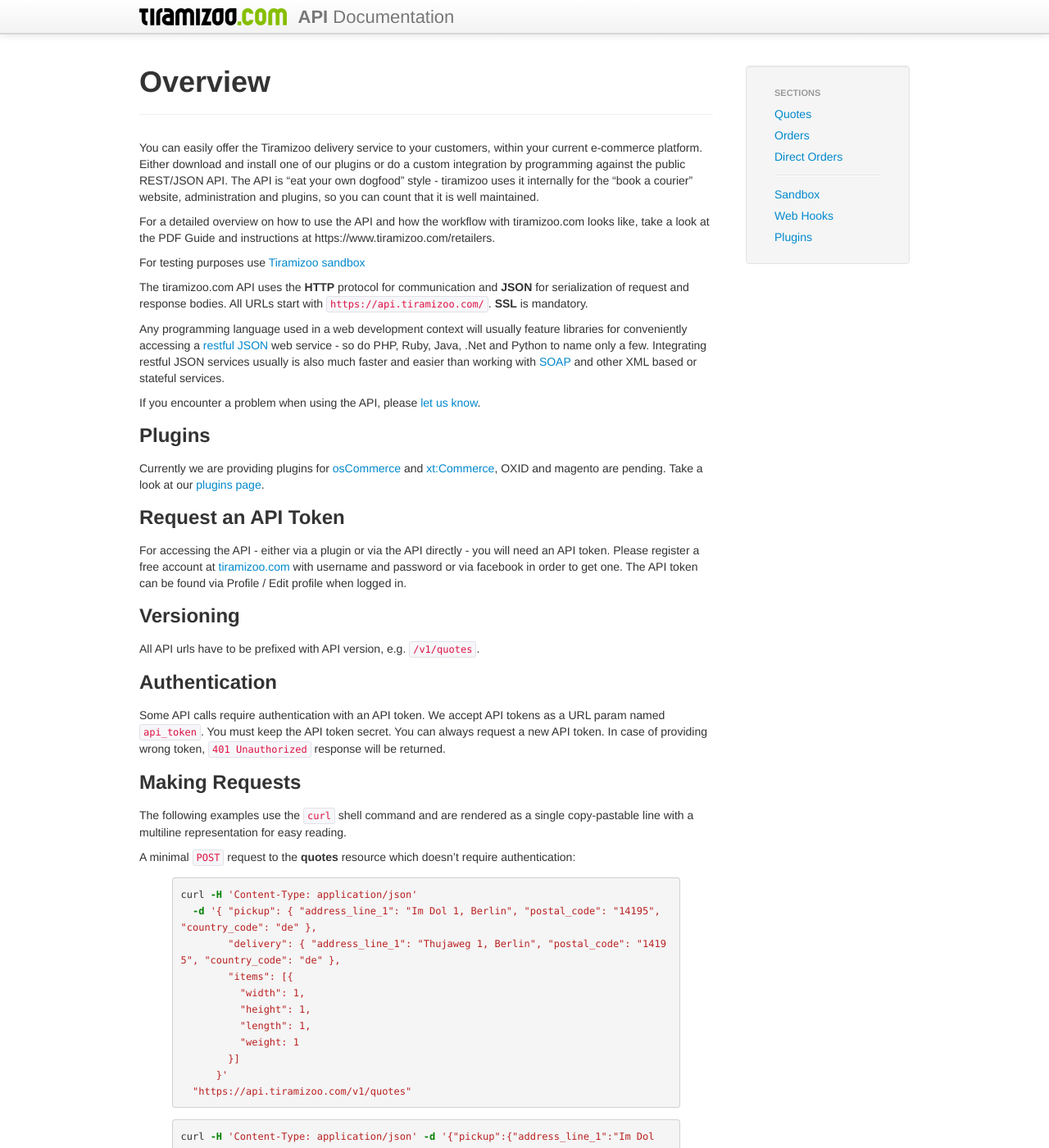
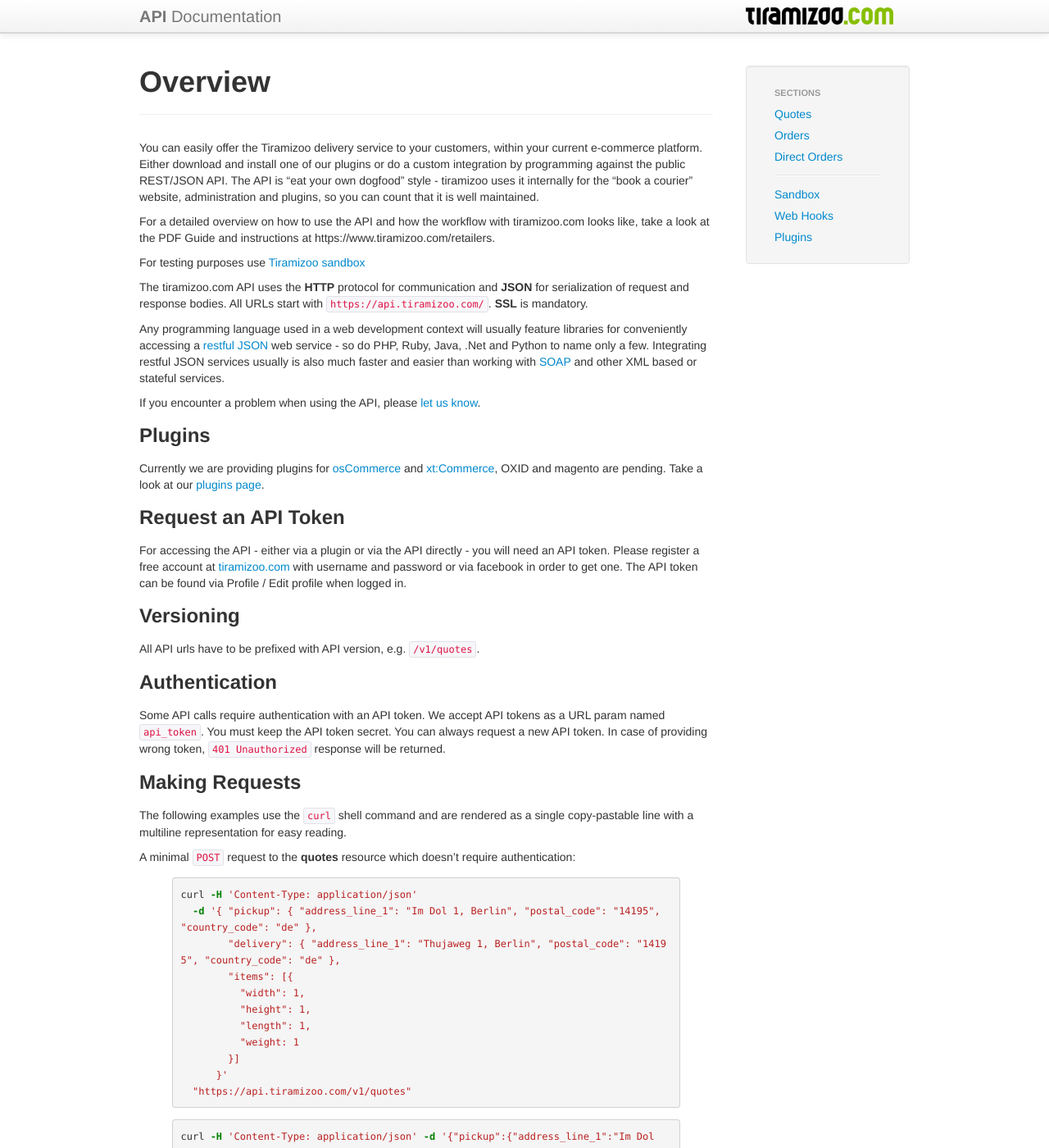
Before and after one commit to Goundar/tiramizoo.github.com, a Jekyll site: the page built from index.md, in a window 1280 px wide and 1400 px high. Shown: the whole window at 82% size. Built offline with Jekyll 4.4.1, drawn with Linux system fonts in a browser that asks for light colours.

Commit message:
api docs styles

```diff
--- a/_layouts/default.html
+++ b/_layouts/default.html
@@ -29,14 +29,12 @@
     <div class="navbar navbar-fixed-top">
       <div class="navbar-inner">
         <div class="container">
-          <a class="brand" href="/">
+          <a class="brand api" href="/">
+            <strong>API</strong> Documentation
+          </a>
+          <a class="brand logo" href="/">
             <img src="/assets/images/tiramizoo-logo.png" alt="tiramizoo">
-            <span>
-              <strong>API</strong> Documentation
-            </span>
           </a>
-          <ul class="nav">
-          </ul>
         </div>
       </div>
     </div>
--- a/assets/stylesheets/style.css
+++ b/assets/stylesheets/style.css
@@ -1,12 +1,9 @@
 body {
   padding-top: 60px;
 }
-.navbar .brand img {
-  vertical-align: text-top;
-}
-.navbar .brand span {
-  margin-left: 8px;
-  font-size: 22px;
+.navbar .brand.logo {
+  float: right;
+  padding-top: 8px;
 }
 .sidebar-nav {
   top: 80px;
@@ -15,7 +12,8 @@ body {
 footer {
   padding-top: 20px;
   margin: 40px 0;
-  border-top: 1px solid #ccc;
+  border-top: 1px solid #eee;
   font-size: 12px;
   text-align: center;
+  color: #bbb;
 }
```
